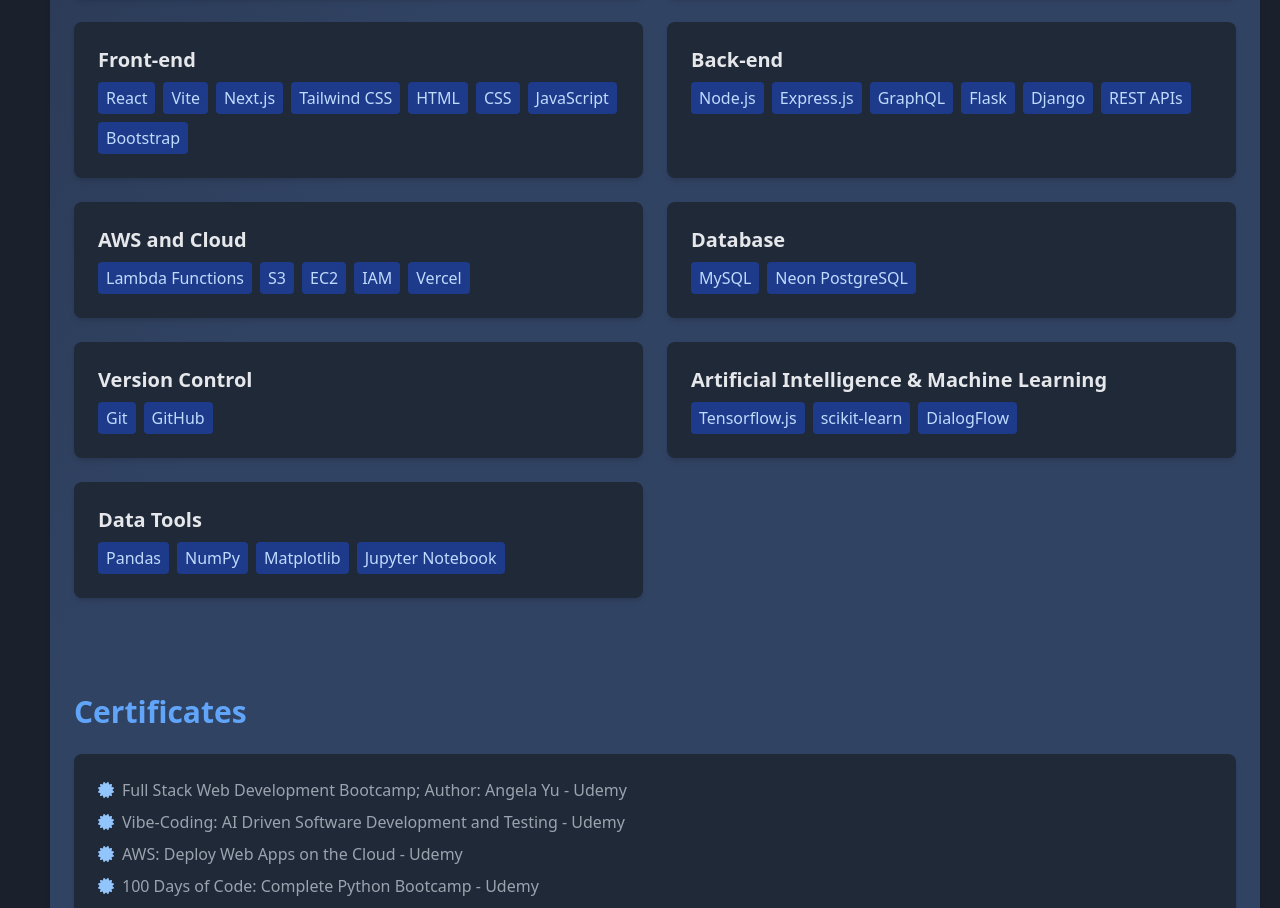
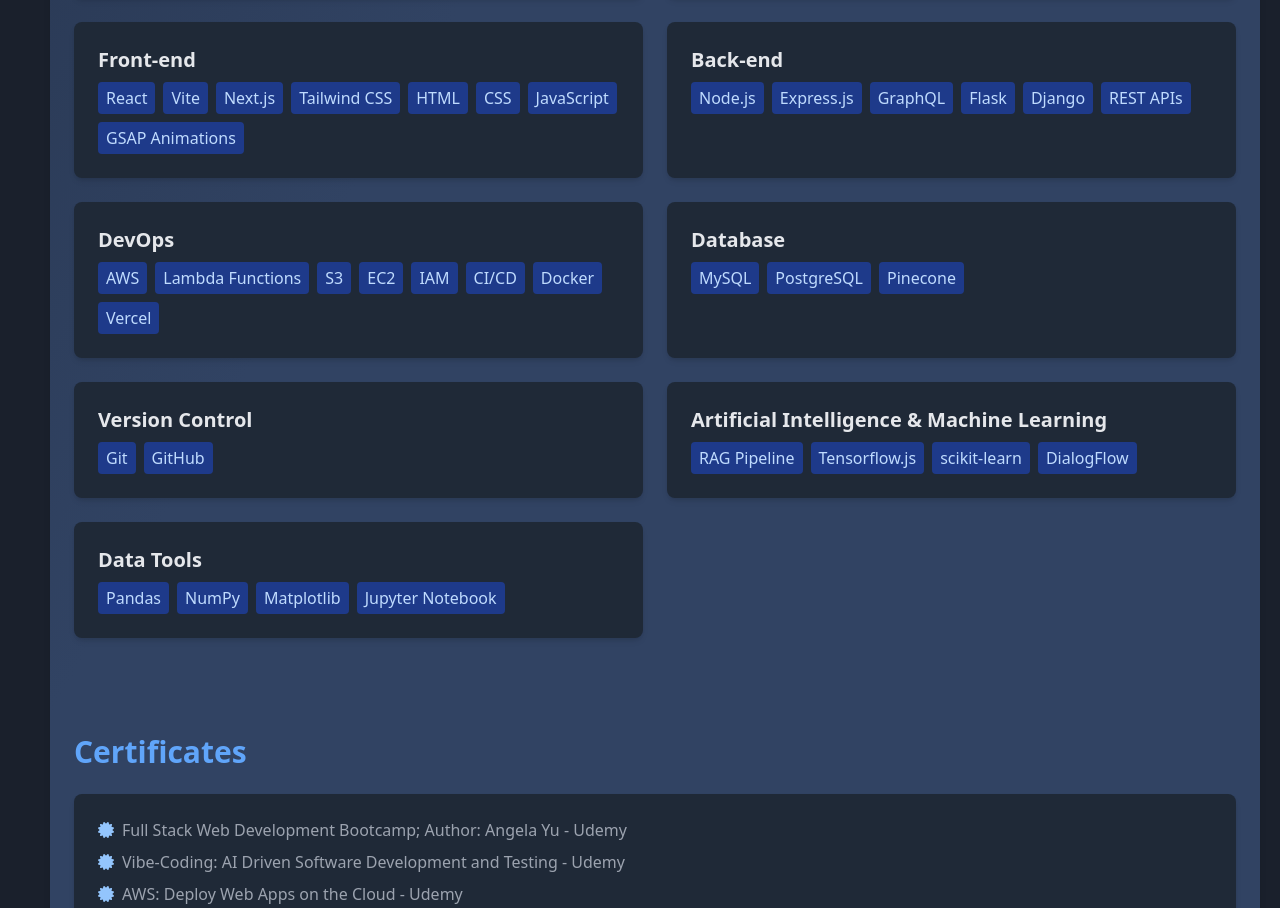
Before and after one commit to Gokulkiran418/my-portfolio, a React (Vite) app: page / in a window 1280 px wide. Shown: the part 2613-3521 px from the top of the page. Built offline with nearby package versions, Linux system fonts and the light colour scheme; no server answers.

Commit message:
Update resume, Add Project

```diff
--- a/src/components/Hero.jsx
+++ b/src/components/Hero.jsx
@@ -24,7 +24,7 @@
       </p>
         <div className="mt-6 space-x-4">
           <a href="#contact" className="inline-block bg-gray-500 text-white px-4 py-2 rounded hover:bg-gray-600 transition-colors duration-200">Contact Me</a>
-          <a href="/images/resume_Gokul.pdf" target="_blank" className="inline-block bg-gray-500 text-white px-4 py-2 rounded hover:bg-gray-600 transition-colors duration-200">Resume</a>
+          <a href="/images/GetTheJobResume.pdf" target="_blank" className="inline-block bg-gray-500 text-white px-4 py-2 rounded hover:bg-gray-600 transition-colors duration-200">Resume</a>
         </div>
       </div>
     </section>
--- a/src/data.js
+++ b/src/data.js
@@ -45,6 +45,14 @@
           link:"https://aboutmechatbot.vercel.app",
           githublink:"https://github.com/Gokulkiran418/my-chatbot-app.git",
           image:"/images/aboutmebot.png"
+        },
+         {
+          title: "An Instagram-Style React Native Video App",
+          description: "React Native App with vertically scrollable short video platform built with React Native. It supports auto-play, mute/unmute, like animations, user follow actions, and fullscreen playback. Unit tests for core components.",
+          technologies: ["React Native","React Hooks", "React Native Gesture Handler", "Expo CLI", "Jest"],
+          link:"",
+          githublink:"https://github.com/Gokulkiran418/reels-react-native.git",
+          video: "/images/nativeapp.mp4"
         },
 
          {
@@ -107,12 +115,12 @@
     skills: [
       { category: "Programming Languages", items: ["Python", "JavaScript","TypeScript"] },
       { category: "AI Tools", items: ["Cursor", "Windsurf","ChatGPT","OpenAI API"] },
-      { category: "Front-end", items: ["React","Vite","Next.js","Tailwind CSS","HTML", "CSS", "JavaScript", "Bootstrap"] },
+      { category: "Front-end", items: ["React","Vite","Next.js","Tailwind CSS","HTML", "CSS", "JavaScript", "GSAP Animations"] },
       { category: "Back-end", items: ["Node.js", "Express.js", "GraphQL", "Flask","Django","REST APIs"] },
-      { category: "AWS and Cloud", items: ["Lambda Functions","S3","EC2","IAM","Vercel"] },
-      { category: "Database", items: ["MySQL","Neon PostgreSQL"] },
+      { category: "DevOps", items: ["AWS","Lambda Functions","S3","EC2","IAM","CI/CD","Docker","Vercel"] },
+      { category: "Database", items: ["MySQL","PostgreSQL","Pinecone"] },
       { category: "Version Control", items: ["Git","GitHub"] },
-      { category: "Artificial Intelligence & Machine Learning", items: ["Tensorflow.js", "scikit-learn","DialogFlow"] },
+      { category: "Artificial Intelligence & Machine Learning", items: ["RAG Pipeline","Tensorflow.js", "scikit-learn","DialogFlow"] },
       { category: "Data Tools", items: ["Pandas", "NumPy", "Matplotlib", "Jupyter Notebook"] },
       // To add a new category, copy an object above and update category and items.
       // To remove a category, delete the corresponding object.
```
Also changed, not shown: 2 other files (tests, documents, lock files or other folders).
